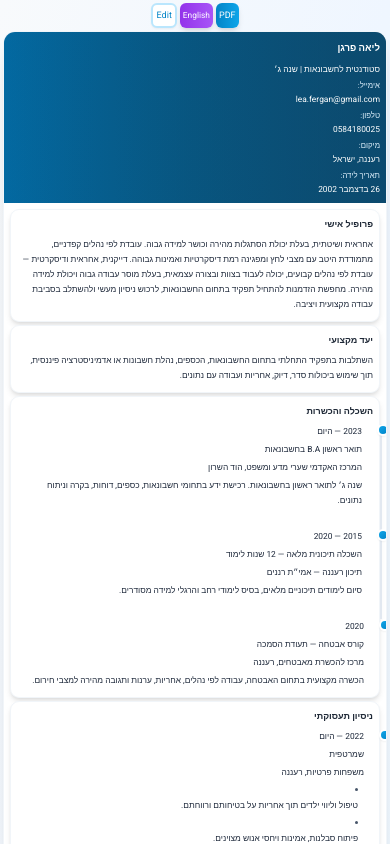
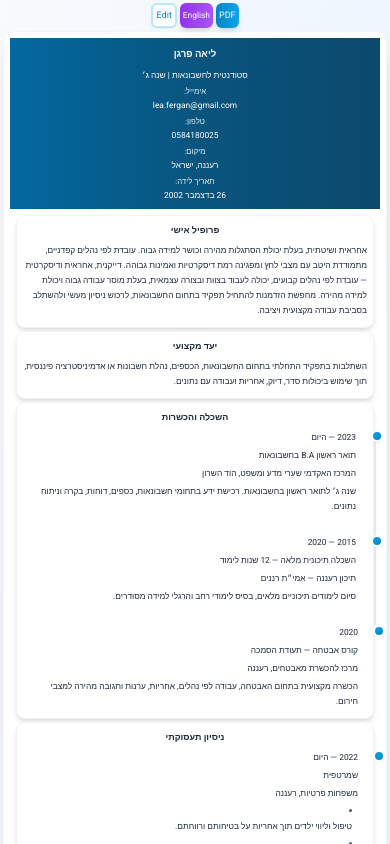
Before and after one commit to Sy2force/cv-lea, a React (Vite) app: page / in a window 390 px wide. Shown: the top 844 px of the page. Built offline with nearby package versions, Linux system fonts and the light colour scheme.

Commit message:
Fix centering and prevent horizontal overflow on mobile

```diff
--- a/src/index.css
+++ b/src/index.css
@@ -23,14 +23,30 @@ body {
 @media (max-width: 640px) {
   * {
     font-size: 0.75rem !important;
+    max-width: 100% !important;
+    box-sizing: border-box !important;
+  }
+
+  body {
+    overflow-x: hidden !important;
+    width: 100% !important;
+  }
+
+  .cv-container {
+    width: 100% !important;
+    max-width: 100% !important;
+    margin: 0 auto !important;
+    padding: 0.5rem !important;
   }
 
   h1, h2 {
     font-size: 0.9rem !important;
+    text-align: center !important;
   }
 
   h3 {
     font-size: 0.8rem !important;
+    text-align: center !important;
   }
 
   .text-xl {
@@ -76,6 +92,30 @@ body {
   }
 
   .space-y-1, .space-y-2 {
+    gap: 0.25rem !important;
+  }
+
+  /* Center grid items */
+  .grid {
+    justify-items: center !important;
+  }
+
+  /* Prevent text overflow */
+  span, p, li, div {
+    word-wrap: break-word !important;
+    overflow-wrap: break-word !important;
+    word-break: break-word !important;
+    white-space: normal !important;
+  }
+
+  /* Center header content */
+  .flex {
+    justify-content: center !important;
+    text-align: center !important;
+  }
+
+  .grid-cols-1, .grid-cols-2, .grid-cols-4 {
+    grid-template-columns: 1fr !important;
     gap: 0.25rem !important;
   }
 }
```
